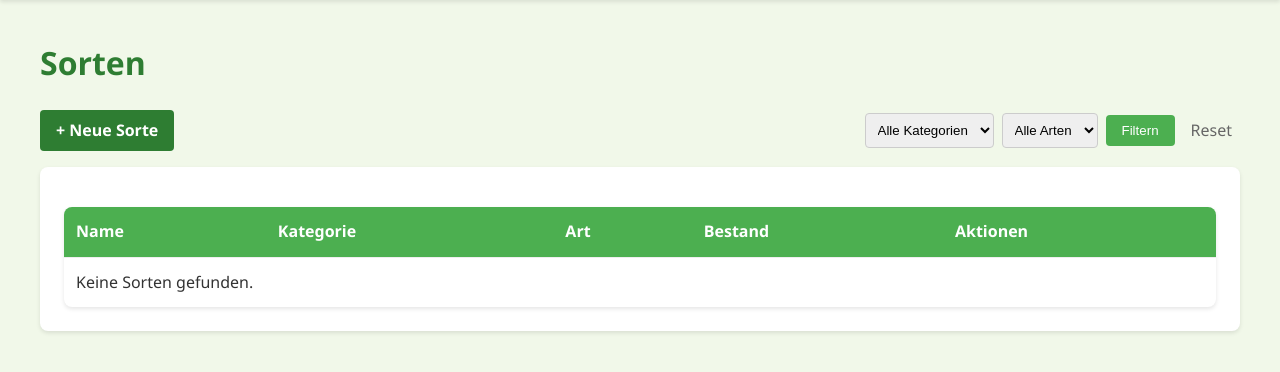
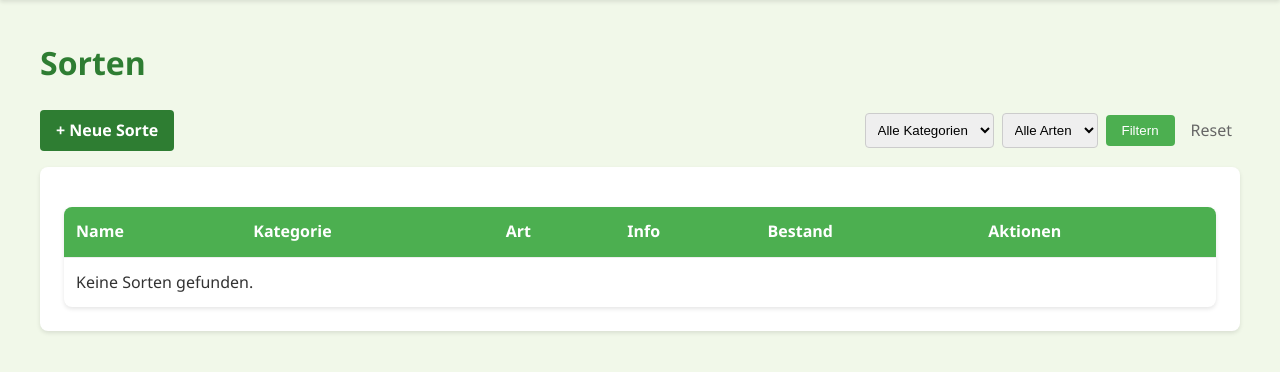
Before and after one commit to ruewe/shg, a Django app: page /sorten/ in a window 1280 px wide. Shown: the part 58-430 px from the top of the page. Run offline with Django 4.2, Linux system fonts and the light colour scheme; data that the repository does not hold is empty; parts of the project's set-up code (start-up, migrations or seed data) failed here and were passed over.

Commit message:
Re-implement info_url feature (fixed syntax)

```diff
--- a/garten/admin.py
+++ b/garten/admin.py
@@ -19,7 +19,7 @@ class ArtAdmin(admin.ModelAdmin):
 
 @admin.register(Sorte)
 class SorteAdmin(admin.ModelAdmin):
-    list_display = ('name', 'kategorie', 'art', 'bestand', 'einheit')
+    list_display = ('name', 'kategorie', 'art', 'bestand', 'einheit', 'info_url')
     search_fields = ('name', 'kategorie__name', 'art__name')
     actions = ['duplicate_sorte']
 
--- a/garten/forms.py
+++ b/garten/forms.py
@@ -20,13 +20,14 @@ class ArtForm(forms.ModelForm):
 class SorteForm(forms.ModelForm):
     class Meta:
         model = Sorte
-        fields = ['name', 'kategorie', 'art', 'bestand', 'einheit', 'aussaat_start_monat', 'aussaat_end_monat']
+        fields = ['name', 'kategorie', 'art', 'bestand', 'einheit', 'info_url', 'aussaat_start_monat', 'aussaat_end_monat']
         widgets = {
             'name': forms.TextInput(attrs={'class': 'form-control'}),
             'kategorie': forms.Select(attrs={'class': 'form-control'}),
             'art': forms.Select(attrs={'class': 'form-control'}),
             'bestand': forms.NumberInput(attrs={'class': 'form-control'}),
             'einheit': forms.Select(attrs={'class': 'form-control'}),
+            'info_url': forms.URLInput(attrs={'class': 'form-control', 'placeholder': 'https://...'}),
             'aussaat_start_monat': forms.NumberInput(attrs={'class': 'form-control', 'min': 1, 'max': 12}),
             'aussaat_end_monat': forms.NumberInput(attrs={'class': 'form-control', 'min': 1, 'max': 12}),
         }
--- a/garten/templates/garten/sorte_list.html
+++ b/garten/templates/garten/sorte_list.html
@@ -37,6 +37,7 @@
                 <th>Name</th>
                 <th>Kategorie</th>
                 <th>Art</th>
+                <th>Info</th>
                 <th>Bestand</th>
                 <th>Aktionen</th>
             </tr>
@@ -47,6 +48,13 @@
                 <td data-label="Name">{{ sorte.name }}</td>
                 <td data-label="Kategorie">{{ sorte.kategorie.name|default:"-" }}</td>
                 <td data-label="Art">{{ sorte.art.name|default:"-" }}</td>
+                <td data-label="Info">
+                    {% if sorte.info_url %}
+                    <a href="{{ sorte.info_url }}" target="_blank" style="color: var(--primary-color);">Link</a>
+                    {% else %}
+                    -
+                    {% endif %}
+                </td>
                 <td data-label="Bestand">{{ sorte.bestand }} {{ sorte.get_einheit_display }}</td>
                 <td data-label="Aktionen">
                     <a href="{% url 'sorte_update' sorte.pk %}"
```
